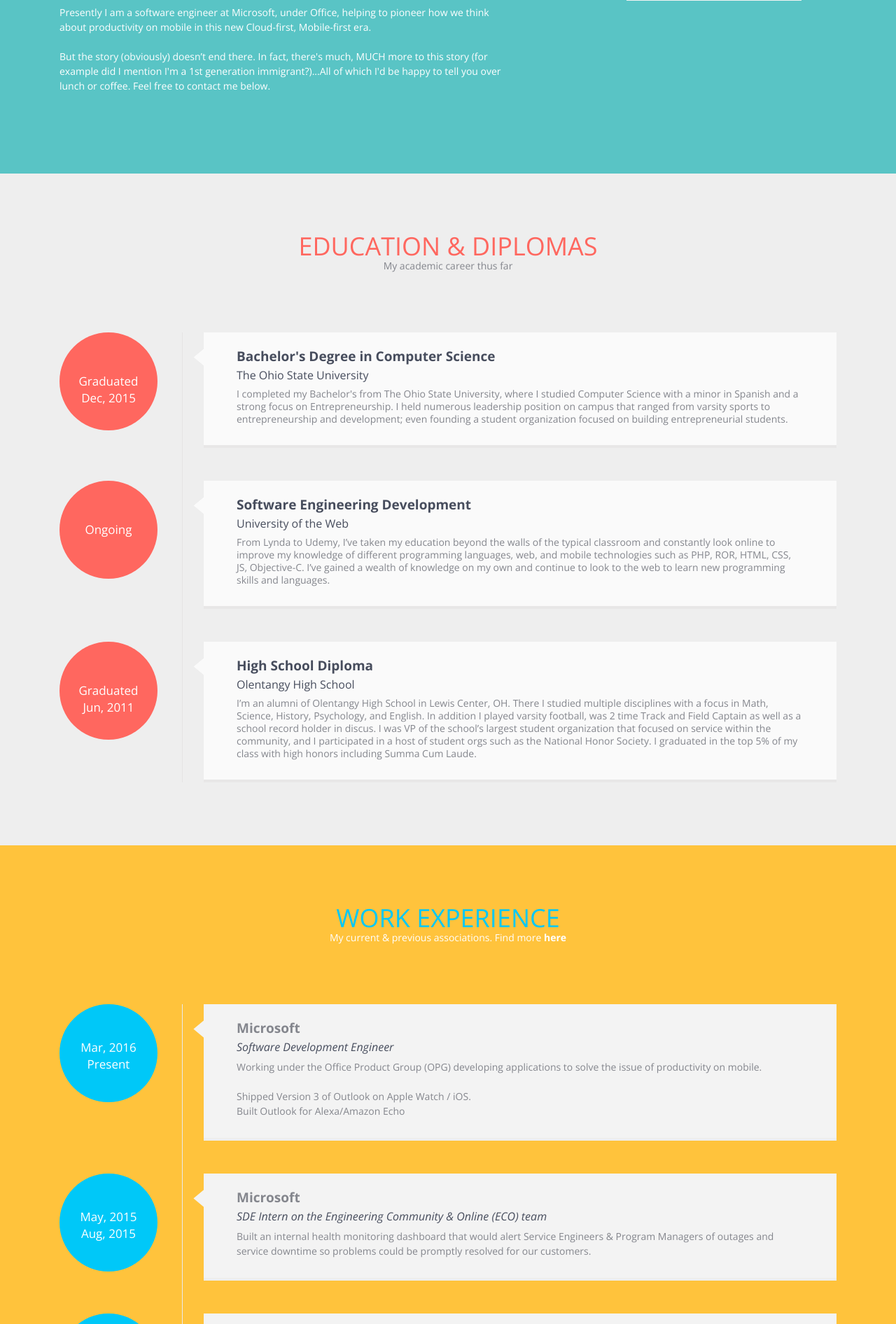
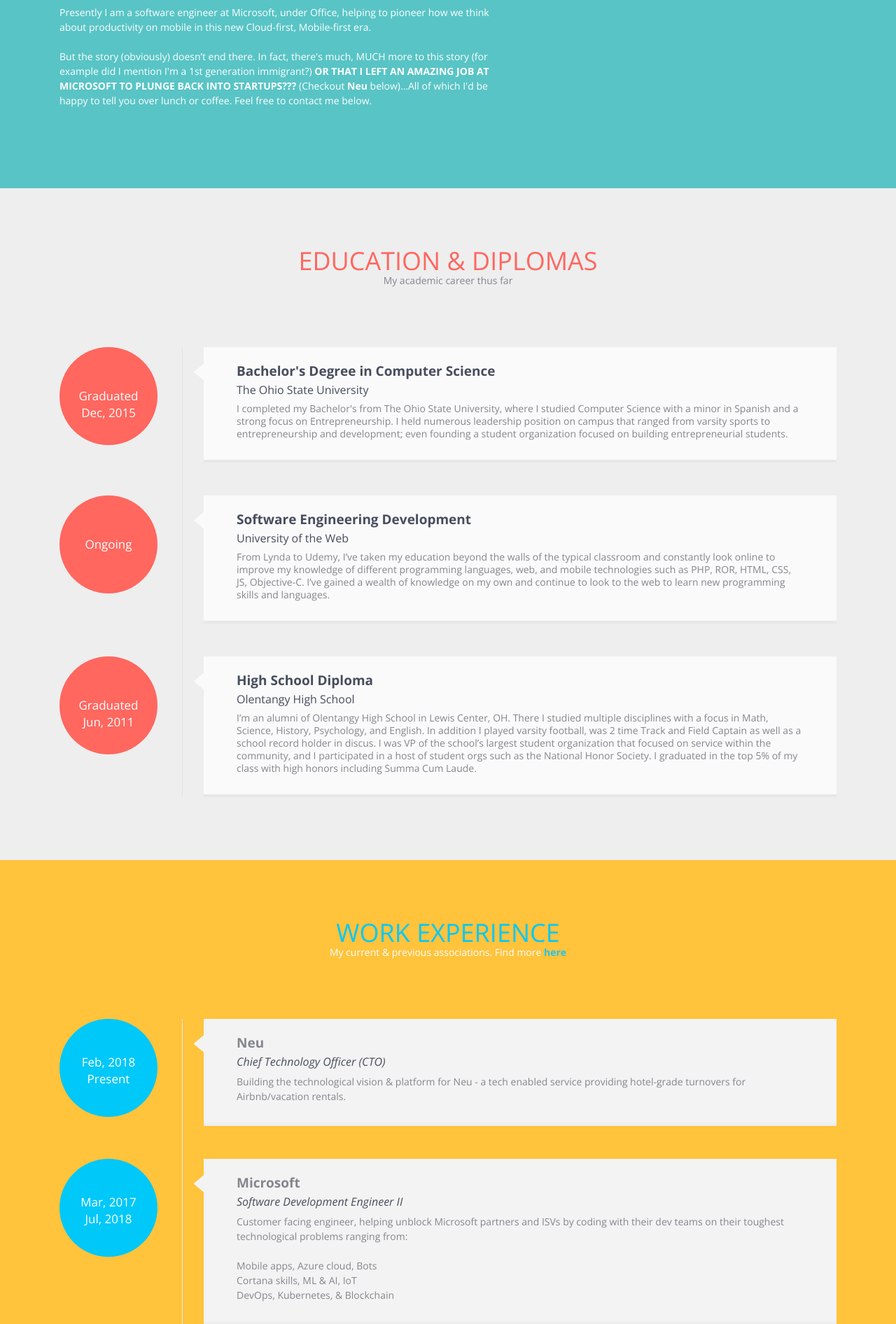
Before and after one commit to User1m/re_resume, a PHP site: page / in a window 1280 px wide. Shown: the part 1868-3760 px from the top of the page at 70% size. Run offline with PHP 8.4, Linux system fonts and the light colour scheme.

Commit message:
update - neu

```diff
--- a/index.php
+++ b/index.php
@@ -148,15 +148,15 @@
               <br/><br/>Presently I am a software engineer at Microsoft, under Office, helping to pioneer how we think about
               productivity on mobile in this new Cloud-first, Mobile-first era.
               <br/><br/>But the story (obviously) doesn’t end there. In fact, there's much, MUCH more to this story (for
-              example did I mention I'm a 1st generation immigrant?)...All of which I'd be happy to tell you over lunch or
+              example did I mention I'm a 1st generation immigrant?) <b>OR THAT I LEFT AN AMAZING JOB AT MICROSOFT TO PLUNGE
+              BACK INTO STARTUPS??? </b>(Checkout <a href="https://www.neucleans.com" target='_blank' rel="noopener noreferrer"><b>Neu</b></a> below)...All of which I'd be happy to tell you over lunch or
               coffee. Feel free to contact me below.</p>
           </div>
           <div class="col-xs-12 col-sm-12 col-md-4 col-lg-4 col-md-offset-1 col-lg-offset-1 text-center proPic">
             <img src="images/site/me_294x296.jpg" alt="" class="img-circle topmar">
             <a href="images/claudius-resume.pdf" target="blank" class="bntDownload">Download Printable Resume</a>
-            <br/><br/>
-            <br/><br/>
-            <img src="images/Microsoft-250x250.png" alt="Microsoft">
+            <br/>
+            <img src="images/neu-logo.png" alt="Neu" style="margin-top: 15px;">
           </div>
         </div>
       </div>
@@ -228,11 +228,42 @@
       <div class="container">
         <div class="heading">
           <h2>Work Experience</h2>
-          <p>My current & previous associations. Find more <a href="https://www.linkedin.com/in/mbembac" target="blank"><b>here</b></a></p>
+          <p>My current & previous associations. Find more <a href="https://www.linkedin.com/in/mbembac" target="blank"><b style="color: #21c4ef;">here</b></a></p>
         </div>
         <div class="row workDetails">
           <div class="col-xs-12 col-sm-3 col-md-2 col-lg-2">
-            <div class="workYear">Mar, 2016<br> Present
+            <div class="workYear">Feb, 2018<br> Present</div>
+          </div>
+          <div class="col-xs-12 col-sm-9 col-md-10 col-lg-10 rightArea">
+            <div class="arrowpart"></div>
+            <div class="exCon">
+              <h4><a href="https://www.neucleans.com/" target="blank">Neu</a></h4>
+              <h5><em>Chief Technology Officer (CTO)</em></h5>
+              <p>Building the technological vision & platform for Neu - a tech enabled service providing hotel-grade turnovers for Airbnb/vacation rentals.
+              </p>
+            </div>
+          </div>
+        </div>
+        <div class="row workDetails">
+          <div class="col-xs-12 col-sm-3 col-md-2 col-lg-2">
+            <div class="workYear">Mar, 2017<br> Jul, 2018</div>
+          </div>
+          <div class="col-xs-12 col-sm-9 col-md-10 col-lg-10 rightArea">
+            <div class="arrowpart"></div>
+            <div class="exCon">
+            <h4><a href="https://www.microsoft.com/" target="blank">Microsoft</a></h4>
+              <h5><em>Software Development Engineer II</em></h5>
+              <p>Customer facing engineer, helping unblock Microsoft partners and ISVs by coding with their dev teams on their toughest technological problems ranging from:
+              <br/><br/> Mobile apps, Azure cloud, Bots
+              <br/> Cortana skills, ML & AI, IoT
+              <br/> DevOps, Kubernetes, & Blockchain
+              </p>
+            </div>
+          </div>
+        </div>
+        <div class="row workDetails">
+          <div class="col-xs-12 col-sm-3 col-md-2 col-lg-2">
+            <div class="workYear">Mar, 2016<br> Mar, 2017
             </div>
           </div>
           <div class="col-xs-12 col-sm-9 col-md-10 col-lg-10 rightArea">
@@ -243,37 +274,8 @@
               <p>Working under the Office Product Group (OPG) developing applications to solve the issue of productivity on
                 mobile.
                 <br/><br/>Shipped Version 3 of Outlook on Apple Watch / iOS.
-                <br/>Built Outlook for Alexa/Amazon Echo
-              </p>
-            </div>
-          </div>
-        </div>
-        <div class="row workDetails">
-          <div class="col-xs-12 col-sm-3 col-md-2 col-lg-2">
-            <div class="workYear">May, 2015<br> Aug, 2015</div>
-          </div>
-          <div class="col-xs-12 col-sm-9 col-md-10 col-lg-10 rightArea">
-            <div class="arrowpart"></div>
-            <div class="exCon">
-              <h4><a href="https://www.microsoft.com/" target="blank">Microsoft</a></h4>
-              <h5><em>SDE Intern on the Engineering Community & Online (ECO) team</em></h5>
-              <p>Built an internal health monitoring dashboard that would alert Service Engineers & Program Managers of outages
-                and service downtime so problems could be promptly resolved for our customers.</p>
-            </div>
-          </div>
-        </div>
-        <div class="row workDetails">
-          <div class="col-xs-12 col-sm-3 col-md-2 col-lg-2">
-            <div class="workYear">Sept, 2014<br> May, 2015</div>
-          </div>
-          <div class="col-xs-12 col-sm-9 col-md-10 col-lg-10 rightArea">
-            <div class="arrowpart"></div>
-            <div class="exCon">
-              <h4><a href="http://tco.osu.edu/" target="blank">OSU's Technology Commercialization Office</a></h4>
-              <h5><em>Shop Software Developer</em></h5>
-              <p> Built the MVP for SampleScan, an inventorying and reordering system for dermatologists. This system consisted
-                of an iOS mobile application (iPhone & iPad) with barcode scanning functionality, a SQL database, and a Ruby
-                on Rails backend system for the Administrator to monitor the data received, patients, and inventory.
+                <br/>Built Outlook for Alexa/Amazon Echo.
+                <br/>Worked on a V1 product, Office Mobile Hub for iOS.
               </p>
             </div>
           </div>
@@ -452,45 +454,41 @@
           </ul>
         </div>
         <ul class="activitiesContainer row">
-          <li class="hack col-xs-6 col-sm-4 col-md-3 col-lg-3">
-            <div class="lightCon"> <span class="hoverBox"> <span class="smallIcon"> <a rel="lightbox-demo" href="images/activity/big/liquory_450.jpg" title="Liquory - Hackathon Winner" class="zoom lb lb_warsaw1"><i class="fa fa-search fa-2x"></i></a> <a href="http://challengepost.com/software/liquory" title="Liquory" target="_blank" class="linKed"><i class="fa fa-link fa-2x"></i></a> </span>              </span> <img src="images/activity/thumb/liquory_450.jpg" alt="Liquory"> </div>
+        <li class="org col-xs-6 col-sm-4 col-md-3 col-lg-3">
+            <div class="lightCon"> <span class="hoverBox"> <span class="smallIcon"> <a rel="lightbox-demo" href="images/activity/big/microsoft.png" title="Microsoft" class="zoom lb lb_warsaw1"><i class="fa fa-search fa-2x"></i></a> <a href="https://www.microsoft.com" title="Microsoft" target="_blank" rel="noopener noreferrer" class="linKed" ><i class="fa fa-link fa-2x"></i></a> </span>              </span> <img src="images/activity/big/microsoft.png" alt="Microsoft"> </div>
           </li>
           <li class="eship col-xs-6 col-sm-4 col-md-3 col-lg-3">
-            <div class="lightCon"> <span class="hoverBox"> <span class="smallIcon"> <a rel="lightbox-demo" href="images/activity/big/fund.png" title="Fundstarter CEO" class="zoom lb lb_warsaw1"><i class="fa fa-search fa-2x"></i></a> <a href="http://fundstarter.co/" title="Fundstarter" target="_blank" class="linKed"><i class="fa fa-link fa-2x"></i></a> </span>              </span> <img src="images/activity/thumb/fund_450.jpg" alt="Fundstarter"> </div>
+            <div class="lightCon"> <span class="hoverBox"> <span class="smallIcon"> <a rel="lightbox-demo" href="images/activity/big/neu.png" title="Neu Cleans" class="zoom lb lb_warsaw1"><i class="fa fa-search fa-2x"></i></a> <a href="https://www.neucleans.com" title="Neu Cleans" target="_blank" rel="noopener noreferrer" class="linKed"><i class="fa fa-link fa-2x"></i></a> </span>              </span> <img src="images/activity/big/neu.png" alt="Neu Cleans"> </div>
+          </li>
+          <li class="eship col-xs-6 col-sm-4 col-md-3 col-lg-3">
+            <div class="lightCon"> <span class="hoverBox"> <span class="smallIcon"> <a rel="lightbox-demo" href="images/activity/big/fund.png" title="Fundstarter CEO" class="zoom lb lb_warsaw1"><i class="fa fa-search fa-2x"></i></a> <a href="http://fundstarter.co/" title="Fundstarter" target="_blank" rel="noopener noreferrer" class="linKed"><i class="fa fa-link fa-2x"></i></a> </span>              </span> <img src="images/activity/thumb/fund_450.jpg" alt="Fundstarter"> </div>
+          </li>
+          <li class="hack col-xs-6 col-sm-4 col-md-3 col-lg-3">
+            <div class="lightCon"> <span class="hoverBox"> <span class="smallIcon"> <a rel="lightbox-demo" href="images/activity/big/liquory_450.jpg" title="Liquory - Hackathon Winner" class="zoom lb lb_warsaw1"><i class="fa fa-search fa-2x"></i></a> <a href="http://challengepost.com/software/liquory" title="Liquory" target="_blank" rel="noopener noreferrer" class="linKed"><i class="fa fa-link fa-2x"></i></a> </span>              </span> <img src="images/activity/thumb/liquory_450.jpg" alt="Liquory"> </div>
           </li>
           <li class="org col-xs-6 col-sm-4 col-md-3 col-lg-3">
-            <div class="lightCon"> <span class="hoverBox"> <span class="smallIcon"> <a rel="lightbox-demo" href="images/activity/big/sphinx_450.jpg" title="Sphinx Vice President" class="zoom lb lb_warsaw1"><i class="fa fa-search fa-2x"></i></a> <a href="http://sphinx.org.ohio-state.edu/108.html" title="Sphinx" target="_blank" class="linKed"><i class="fa fa-link fa-2x"></i></a> </span>              </span> <img src="images/activity/thumb/sphinx_450.jpg" alt="Sphinx"> </div>
+            <div class="lightCon"> <span class="hoverBox"> <span class="smallIcon"> <a rel="lightbox-demo" href="images/activity/big/sphinx_450.jpg" title="Sphinx Vice President" class="zoom lb lb_warsaw1"><i class="fa fa-search fa-2x"></i></a> <a href="http://sphinx.org.ohio-state.edu/108.html" title="Sphinx" target="_blank" rel="noopener noreferrer" class="linKed"><i class="fa fa-link fa-2x"></i></a> </span>              </span> <img src="images/activity/thumb/sphinx_450.jpg" alt="Sphinx"> </div>
           </li>
           <li class="eship col-xs-6 col-sm-4 col-md-3 col-lg-3">
-            <div class="lightCon"> <span class="hoverBox"> <span class="smallIcon"> <a rel="lightbox-demo" href="images/activity/big/appkitchen_1.jpg" title="App.Kitchen CEO" class="zoom lb lb_warsaw1"><i class="fa fa-search fa-2x"></i></a> <a href="http://app.kitchen" title="AppKitchen" target="_blank" class="linKed"><i class="fa fa-link fa-2x"></i></a> </span>              </span> <img src="images/activity/thumb/appkitchen_450.jpg" alt="AppKitchen"> </div>
+            <div class="lightCon"> <span class="hoverBox"> <span class="smallIcon"> <a rel="lightbox-demo" href="images/activity/big/appkitchen_1.jpg" title="App.Kitchen CEO" class="zoom lb lb_warsaw1"><i class="fa fa-search fa-2x"></i></a> <a href="http://app.kitchen" title="AppKitchen" target="_blank" rel="noopener noreferrer" class="linKed"><i class="fa fa-link fa-2x"></i></a> </span>              </span> <img src="images/activity/thumb/appkitchen_450.jpg" alt="AppKitchen"> </div>
           </li>
           <li class="org eship col-xs-6 col-sm-4 col-md-3 col-lg-3">
-            <div class="lightCon"> <span class="hoverBox"> <span class="smallIcon"> <a rel="lightbox-demo" href="images/activity/big/bbc_450.jpg" title="BBC Member" class="zoom lb lb_warsaw1"><i class="fa fa-search fa-2x"></i></a> <a href="http://www.businessbuildersclub.org" title="BBC" target="_blank" class="linKed"><i class="fa fa-link fa-2x"></i></a> </span>              </span> <img src="images/activity/thumb/bbc_450.jpg" alt="BBC"> </div>
+            <div class="lightCon"> <span class="hoverBox"> <span class="smallIcon"> <a rel="lightbox-demo" href="images/activity/big/bbc_450.jpg" title="BBC Member" class="zoom lb lb_warsaw1"><i class="fa fa-search fa-2x"></i></a> <a href="http://www.businessbuildersclub.org" title="BBC" target="_blank" rel="noopener noreferrer" class="linKed"><i class="fa fa-link fa-2x"></i></a> </span>              </span> <img src="images/activity/thumb/bbc_450.jpg" alt="BBC"> </div>
           </li>
           <li class="org col-xs-6 col-sm-4 col-md-3 col-lg-3">
-            <div class="lightCon"> <span class="hoverBox"> <span class="smallIcon"> <a rel="lightbox-demo" href="images/activity/big/football.jpg" title="Varsity Defensive End [2011-13]" class="zoom lb lb_warsaw1"><i class="fa fa-search fa-2x"></i></a> <a href="http://www.ohiostatebuckeyes.com/sports/m-footbl/mtt/mbemba_claudius00.html" title="Ohio State Football" target="_blank" class="linKed"><i class="fa fa-link fa-2x"></i></a> </span>              </span> <img src="images/activity/thumb/football_450.jpg" alt="OSU Football"> </div>
-          </li>
-          <li class="eship org col-xs-6 col-sm-4 col-md-3 col-lg-3">
-            <div class="lightCon"> <span class="hoverBox"> <span class="smallIcon"> <a rel="lightbox-demo" href="images/activity/big/swcbus_450.jpg" title="Startup Weekend Organizer" class="zoom lb lb_warsaw1"><i class="fa fa-search fa-2x"></i></a> <a href="http://columbus.startupweekend.org/" title="Startup Weekend Columbus" target="_blank" class="linKed"><i class="fa fa-link fa-2x"></i></a> </span>              </span> <img src="images/activity/thumb/swcbus_450.jpg" alt="Startup Weekend"> </div>
+            <div class="lightCon"> <span class="hoverBox"> <span class="smallIcon"> <a rel="lightbox-demo" href="images/activity/big/football.jpg" title="Varsity Defensive End [2011-13]" class="zoom lb lb_warsaw1"><i class="fa fa-search fa-2x"></i></a> <a href="http://www.ohiostatebuckeyes.com/sports/m-footbl/mtt/mbemba_claudius00.html" title="Ohio State Football" target="_blank" rel="noopener noreferrer" class="linKed"><i class="fa fa-link fa-2x"></i></a> </span>              </span> <img src="images/activity/thumb/football_450.jpg" alt="OSU Football"> </div>
           </li>
           <li class="org col-xs-6 col-sm-4 col-md-3 col-lg-3">
-            <div class="lightCon"> <span class="hoverBox"> <span class="smallIcon"> <a rel="lightbox-demo" href="images/activity/big/cwdg.jpg" title="Collegiate Web Developers Group" class="zoom lb lb_warsaw1"><i class="fa fa-search fa-2x"></i></a> <a href="http://cwdg.herokuapp.com/" title="Collegiate Web Developers" target="_blank" class="linKed"><i class="fa fa-link fa-2x"></i></a> </span>              </span> <img src="images/activity/thumb/cwdg_450.jpg" alt="Collegiate Web Developers"> </div>
-          </li>
-
-          <li class="hack col-xs-6 col-sm-4 col-md-3 col-lg-3">
-            <div class="lightCon"> <span class="hoverBox"> <span class="smallIcon"> <a rel="lightbox-demo" href="images/activity/big/sd_full.png" title="StrangerDanger Android App" class="zoom lb lb_warsaw1"><i class="fa fa-search fa-2x"></i></a> <a href="https://play.google.com/store/apps/details?id=claudiusmbemba.com.strangerdanger&hl=en" title="StrangerDanger" target="_blank" class="linKed"><i class="fa fa-link fa-2x"></i></a> </span>              </span> <img src="images/activity/thumb/strangerdanger_450.jpg" alt="Boss"> </div>
+            <div class="lightCon"> <span class="hoverBox"> <span class="smallIcon"> <a rel="lightbox-demo" href="images/activity/big/swcbus_450.jpg" title="Startup Weekend Organizer" class="zoom lb lb_warsaw1"><i class="fa fa-search fa-2x"></i></a> <a href="http://columbus.startupweekend.org/" title="Startup Weekend Columbus" target="_blank" rel="noopener noreferrer" class="linKed"><i class="fa fa-link fa-2x"></i></a> </span>              </span> <img src="images/activity/thumb/swcbus_450.jpg" alt="Startup Weekend"> </div>
           </li>
           <li class="hack col-xs-6 col-sm-4 col-md-3 col-lg-3">
-            <div class="lightCon"> <span class="hoverBox"> <span class="smallIcon"> <a rel="lightbox-demo" href="images/activity/big/leapkey_450.jpg" title="Leapkey" class="zoom lb lb_warsaw1"><i class="fa fa-search fa-2x"></i></a> <a href="http://challengepost.com/software/leapkey" title="Leapkey" target="_blank" class="linKed"><i class="fa fa-link fa-2x"></i></a> </span>              </span> <img src="images/activity/thumb/leapkey_450.jpg" alt="leapkey"> </div>
+            <div class="lightCon"> <span class="hoverBox"> <span class="smallIcon"> <a rel="lightbox-demo" href="images/activity/big/sd_full.png" title="StrangerDanger Android App" class="zoom lb lb_warsaw1"><i class="fa fa-search fa-2x"></i></a> <a href="https://play.google.com/store/apps/details?id=claudiusmbemba.com.strangerdanger&hl=en" title="StrangerDanger" target="_blank" rel="noopener noreferrer" class="linKed"><i class="fa fa-link fa-2x"></i></a> </span>              </span> <img src="images/activity/thumb/strangerdanger_450.jpg" alt="Boss"> </div>
           </li>
           <li class="hack col-xs-6 col-sm-4 col-md-3 col-lg-3">
-            <div class="lightCon"> <span class="hoverBox"> <span class="smallIcon"> <a rel="lightbox-demo" href="images/activity/big/family_news.png" title="FamilyNews iOS App" class="zoom lb lb_warsaw1"><i class="fa fa-search fa-2x"></i></a> <a href="http://familynews.claudiusmbemba.com/" title="FamilyNews iOS App" target="_blank" class="linKed"><i class="fa fa-link fa-2x"></i></a> </span>              </span> <img src="images/activity/thumb/family_news_450.jpg" alt="FamilyNews iOS app"> </div>
-          </li>
-          <li class="org col-xs-6 col-sm-4 col-md-3 col-lg-3">
-            <div class="lightCon"> <span class="hoverBox"> <span class="smallIcon"> <a rel="lightbox-demo" href="images/activity/big/nscs.jpg" title="NSCS Member" class="zoom lb lb_warsaw1"><i class="fa fa-search fa-2x"></i></a> <a href="http://www.nscs.org/" title="Leapkey" target="_blank" class="linKed"><i class="fa fa-link fa-2x"></i></a> </span>              </span> <img src="images/activity/thumb/nscs_450.jpg" alt="NSCS"> </div>
+            <div class="lightCon"> <span class="hoverBox"> <span class="smallIcon"> <a rel="lightbox-demo" href="images/activity/big/leapkey_450.jpg" title="Leapkey" class="zoom lb lb_warsaw1"><i class="fa fa-search fa-2x"></i></a> <a href="http://challengepost.com/software/leapkey" title="Leapkey" target="_blank" rel="noopener noreferrer" class="linKed"><i class="fa fa-link fa-2x"></i></a> </span>              </span> <img src="images/activity/thumb/leapkey_450.jpg" alt="leapkey"> </div>
           </li>
           <li class="hack col-xs-6 col-sm-4 col-md-3 col-lg-3">
-            <div class="lightCon"> <span class="hoverBox"> <span class="smallIcon"> <a rel="lightbox-demo" href="images/activity/big/useless.png" title="UselessFacts App" class="zoom lb lb_warsaw1"><i class="fa fa-search fa-2x"></i></a> <a href="https://itunes.apple.com/us/app/uselessfactsapp/id1016268948?ls=1&mt=8" title="UselessFacts App" target="_blank" class="linKed"><i class="fa fa-link fa-2x"></i></a> </span>              </span> <img src="images/activity/thumb/useless_450.png" alt="NSCS"> </div>
+            <div class="lightCon"> <span class="hoverBox"> <span class="smallIcon"> <a rel="lightbox-demo" href="images/activity/big/family_news.png" title="FamilyNews iOS App" class="zoom lb lb_warsaw1"><i class="fa fa-search fa-2x"></i></a> <a href="http://familynews.claudiusmbemba.com/" title="FamilyNews iOS App" target="_blank" rel="noopener noreferrer" class="linKed"><i class="fa fa-link fa-2x"></i></a> </span>              </span> <img src="images/activity/thumb/family_news_450.jpg" alt="FamilyNews iOS app"> </div>
           </li>
         </ul>
       </div>
@@ -523,13 +521,14 @@
         <div class="col-xs-12 col-sm-9 col-md-8 col-lg-8 conForm">
           <h4>Shoot a message!</h4>
           <div id="message"></div>
-          <form method="post" action="php/contact.php" name="cform" id="cform">
+          <!-- <form method="post" action="php/contact.php" name="cform" id="cform"> -->
             <input name="name" id="name" type="text" class="col-xs-12 col-sm-6 col-md-6 col-lg-6" placeholder="Your name...">
             <input name="email" id="email" type="email" class=" col-xs-12 col-sm-6 col-md-6 col-lg-6 noMarr" placeholder="Your email...">
             <textarea name="comments" id="comments" class="col-xs-12 col-sm-12 col-md-12 col-lg-12" placeholder="Your message..."></textarea>
-            <input type="submit" id="submit" name="send" class="submitBnt" value="Send message">
+            <input type="submit" onclick="mailer()" id="submit" name="send" class="submitBnt" value="Send message">
+            <!-- <input type="submit" id="submit" name="send" class="submitBnt" value="Send message"> -->
             <div id="simple-msg"></div>
-          </form>
+          <!-- </form> -->
         </div>
         <!--contact form end-->
       </div>
@@ -552,6 +551,20 @@
   </div>
   <!-- condensed /minified of the js files below -->
   <script src="js/script.js"></script>
+  <script>
+    function mailer(){
+    var email = document.getElementById("email").value,
+      name = document.getElementById("name").value,
+      comments = document.getElementById("comments").value,
+      new_window = window.open('mailto:hi@claudiusmbemba.com,'+email+'?subject=Hi from '+name+' - via claudiusmbemba.com&body='+comments);
+      setTimeout(() => {
+        new_window.close();
+        document.getElementById("email").value = '';
+        document.getElementById("name").value = '';
+        document.getElementById("comments").value = '';
+      }, 1000);
+    }
+  </script>
   <!--wrapper end-->
   <!--modernizr js-->
   <!--   // <script type="text/javascript" src="js/modernizr.custom.26633.js" ></script> -->
--- a/php/contact.php
+++ b/php/contact.php
@@ -49,7 +49,6 @@ $address = "mbembac@gmail.com";
 
 $e_subject = 'You have been contacted by ' . $name . ' via claudiusmbemba.com.';
 
-
 // Configuration option.
 // You can change this if you feel that you need to.
 // Developers, you may wish to add more fields to the form, in which case you must be sure to add them here.
@@ -65,8 +64,9 @@ $headers .= "Reply-To: $email" . PHP_EOL;
 $headers .= "MIME-Version: 1.0" . PHP_EOL;
 $headers .= "Content-type: text/plain; charset=utf-8" . PHP_EOL;
 $headers .= "Content-Transfer-Encoding: quoted-printable" . PHP_EOL;
+$headers .= 'X-Mailer: PHP/' . phpversion();
 
-if(mail($address, $e_subject, $msg, $headers)) {
+if($mail->send()) {
 
 	// Email has sent successfully, echo a success page.
 
@@ -82,3 +82,5 @@ if(mail($address, $e_subject, $msg, $headers)) {
 	echo 'ERROR!';
 
 }
+
+?>
```
Also changed, not shown: images/activity/big/microsoft.png (added), images/activity/big/neu.png (added), images/neu-logo.png (added), 1 other file.
